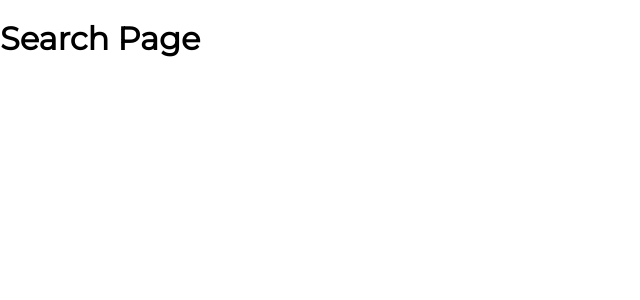
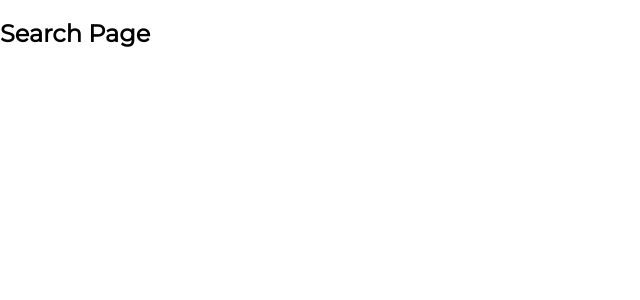
Before and after one commit to profydev/reddit-timer-seankozen, a React (Create React App) app: page /search in a window 1280 px wide. Shown: the top 300 px of the page, without its empty margins (0-640 px from the left). Built offline with nearby package versions, Linux system fonts and the light colour scheme.

Commit message:
LF CRLF Fix

```diff
--- a/src/components/Search.js
+++ b/src/components/Search.js
@@ -3,7 +3,7 @@ import React from 'react';
 function Search() {
   return (
     <div>
-      <h1>Search Page</h1>
+      <h2>Search Page</h2>
     </div>
   );
 }
```
